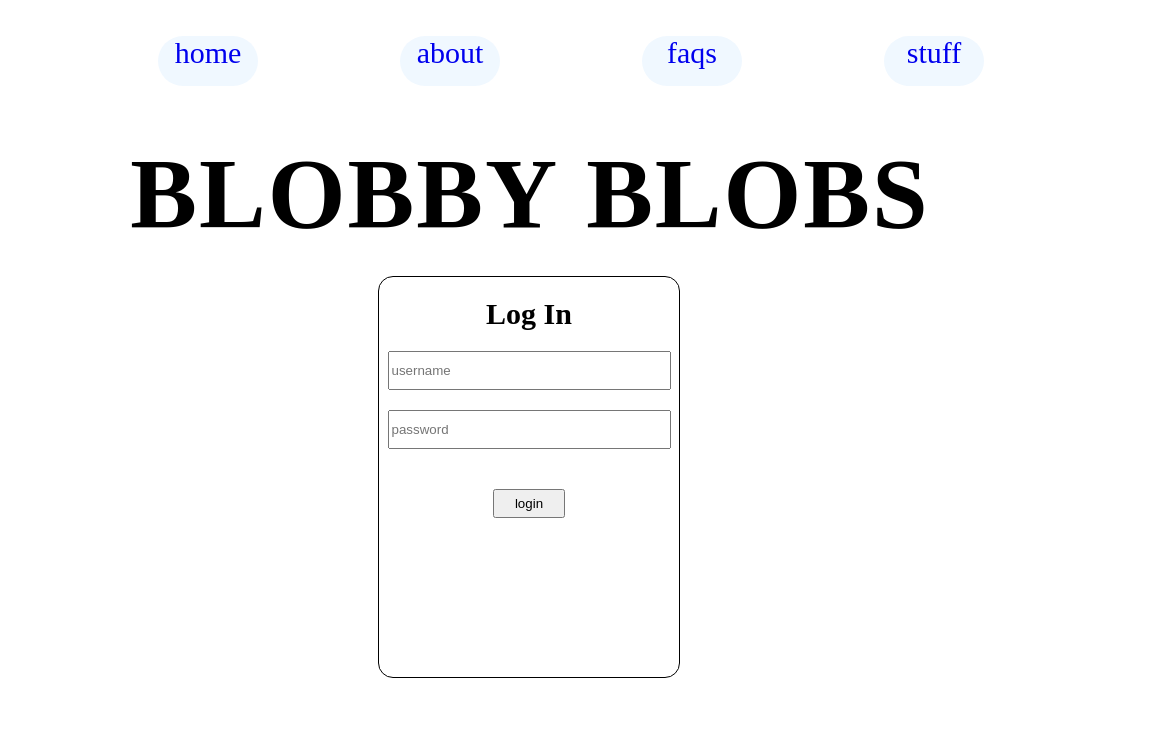
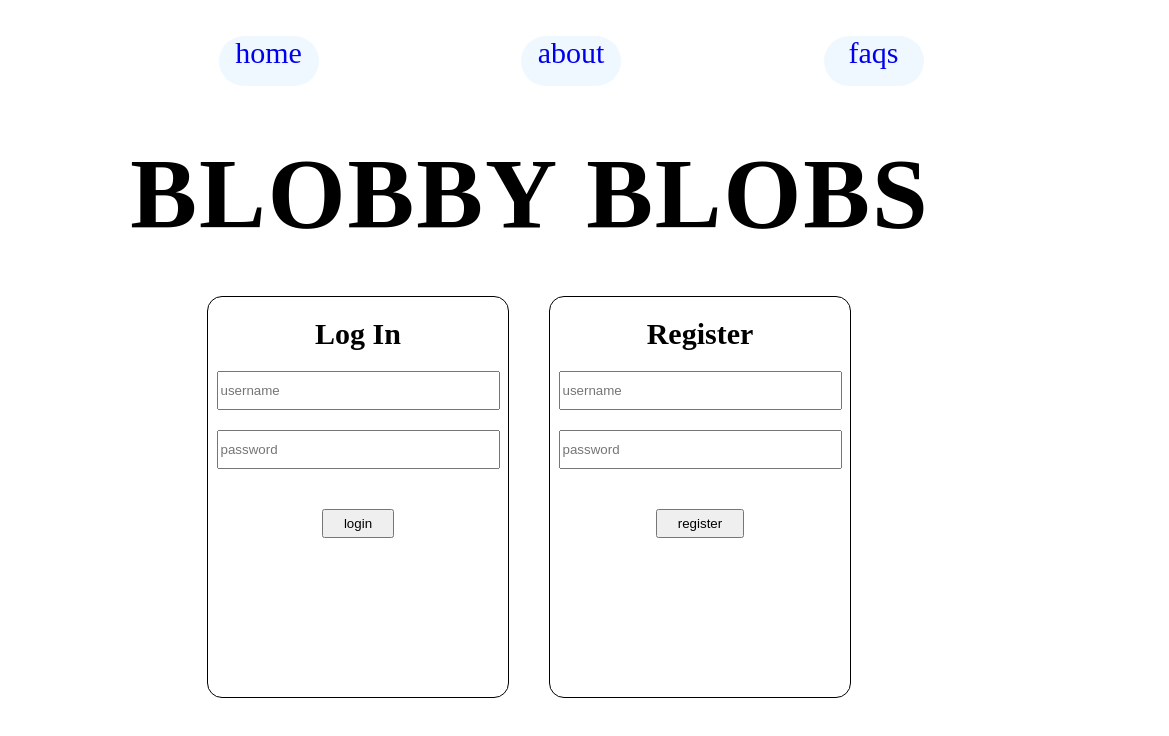
Before and after one commit to night-pianist/B.L.O.B., a website: page public/landingPage/index.html in a window 1280 px wide. Shown: the full height of the page, 111-1280 px from the left. Drawn offline with Linux system fonts and the light colour scheme; a web font is replaced by a local one.

Commit message:
register display

```diff
--- a/public/index.js
+++ /dev/null
@@ -1,20 +0,0 @@
-document.addEventListener('DOMContentLoaded', (event) => {
-    const myButton = document.getElementById('menuIcon'); // get menu icon
-
-    myButton.onclick = function() { // nav bar opens when clicked
-        if (navbar.classList.contains('visible')) {
-            navbar.classList.remove('visible');
-        } else {
-            navbar.classList.add('visible');
-        }
-    };
-});
-
-// document.addEventListener('DOMContentLoaded', () => {
-//     const menuIcon = document.getElementById('menuIcon');
-//     const navbar = document.getElementsByTagName('nav');
-
-//     menuIcon.addEventListener('click', () => {
-//         navbar.classList.toggle('show');
-//     });
-// });
--- a/public/index.html
+++ b/public/landingPage/index.html
@@ -22,9 +22,6 @@
                         </span>
                         <span class="menuItem">
                             <a href="#">faqs</a>
-                        </span>
-                        <span class="menuItem">
-                            <a href="#">stuff</a>
                         </span>
                     </div>
                 </nav>
@@ -68,6 +65,26 @@
                             <button class="loginButton">login</button>
                         </div>
                     </div>
+                    <div class="container">
+                        <h1 class="register">Register</h1>
+                        <div class="inputAlign">
+                            <div class="inputContainer">
+                                <input
+                                    type="text"
+                                    class="username"
+                                    placeholder="username"
+                                />
+                            </div>
+                            <div class="inputContainer">
+                                <input
+                                type="text"
+                                class="password"
+                                placeholder="password"
+                                />
+                            </div>
+                            <button class="loginButton">register</button>
+                        </div>
+                    </div>
                 </div>
             </nav>
         </div>
--- /dev/null
+++ b/public/landingPage/index.js
@@ -0,0 +1,15 @@
+document.addEventListener('DOMContentLoaded', function() {
+    // Get the image element by its ID
+    var menuIcon = document.getElementById('menuIcon');
+    var menuItems = document.querySelector('menu');
+
+    // Add an event listener to the image
+    menuIcon.addEventListener('click', function() {
+        // Toggle visibility of menu items
+        // if (menuItems.style.display === 'none') {
+        //     menuItems.style.display = 'block';
+        // } else {
+        //     menuItems.style.display = 'none';
+        // }
+    });
+});
--- a/public/styles.css
+++ b/public/landingPage/styles.css
@@ -8,9 +8,10 @@
   border-radius: 15px;
   width: 300px;
   height: 400px;
+  margin: 20px;
 }
 
-.login {
+.login, .register {
   font-size: 30px;
   text-align: center;
 }
@@ -66,6 +67,7 @@
 }
 
 .menuItem {
+  display: none;
   background-color: aliceblue;
   display: inline-block; /* Display items as inline-block */
   width: 100px;
```
Also changed, not shown: public/landingPage/media/menuIcon.png (renamed from public/media/menuIcon.png).
